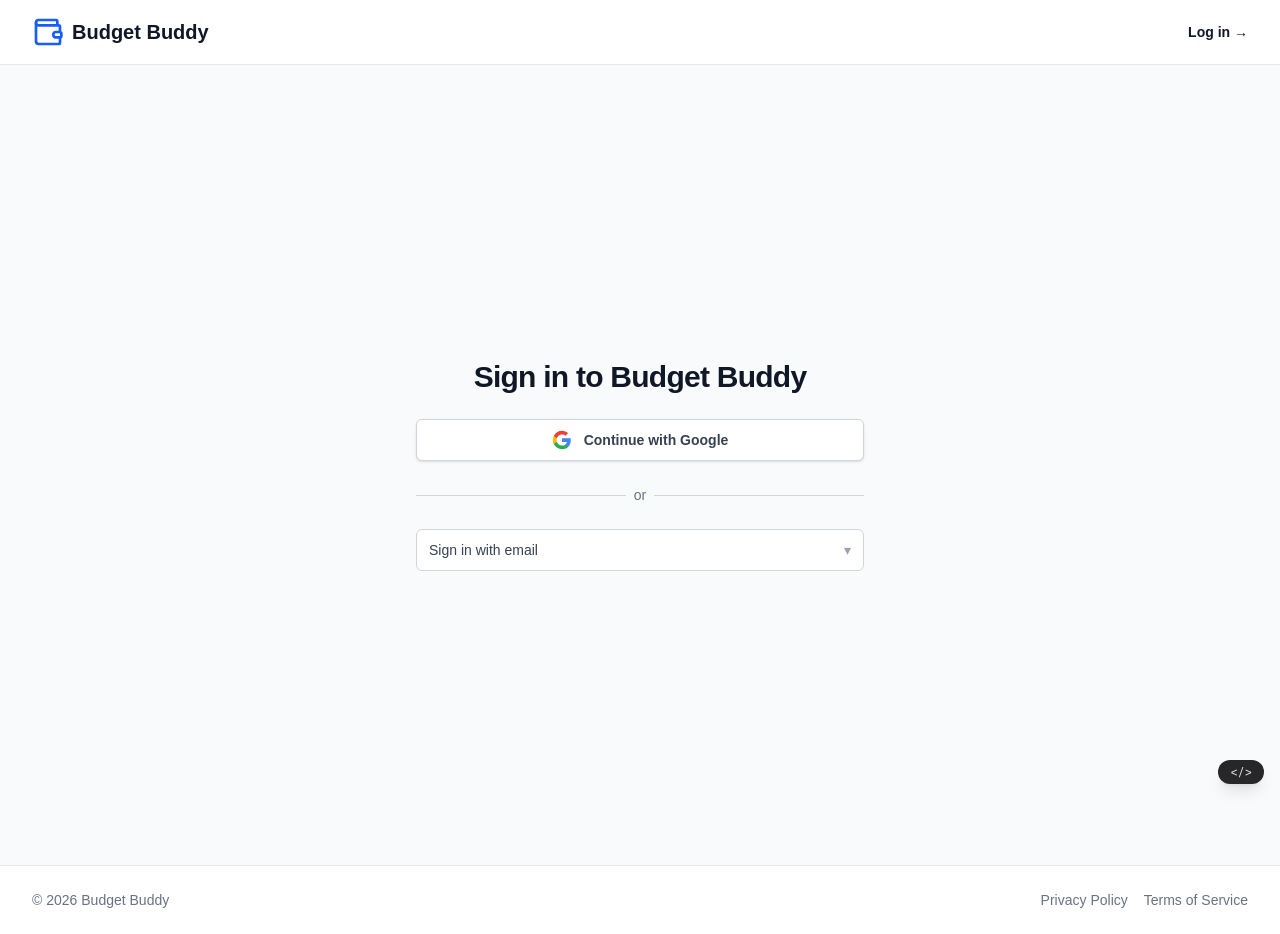
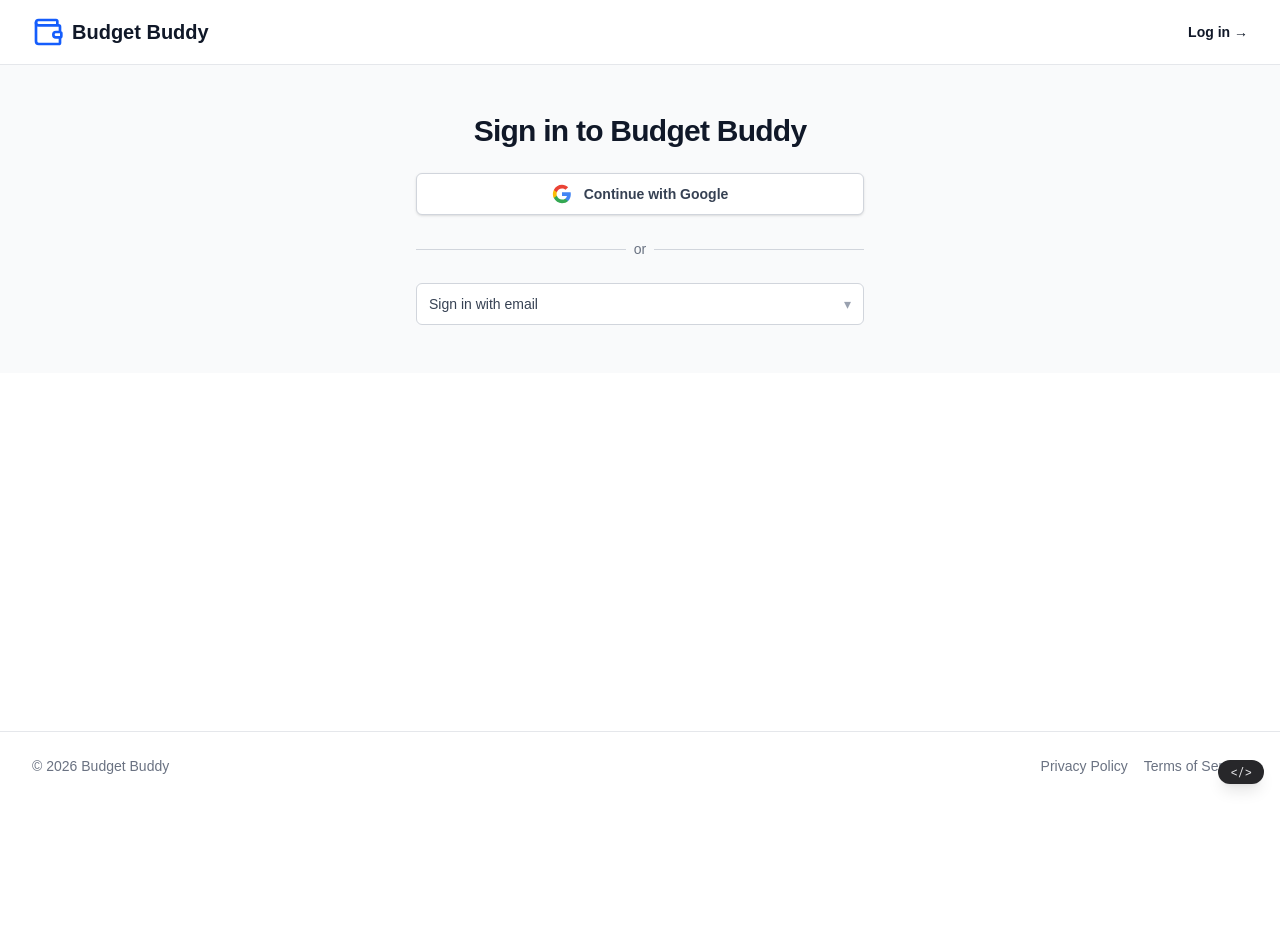
Before and after one commit to cnogueira/budget-buddy, a Next.js app: page /login in a window 1280 px wide. After the commit the page ends 800 px from the top, so only its background shows below. Built offline with nearby package versions, Linux system fonts and the light colour scheme; no server answers.

Commit message:
Fix footer hidden below fold on login, privacy, and terms pages

```diff
--- a/src/app/login/page.tsx
+++ b/src/app/login/page.tsx
@@ -72,7 +72,7 @@
     }
 
     return (
-        <div className="flex min-h-screen flex-col items-center justify-center bg-gray-50 dark:bg-black px-4 py-12 sm:px-6 lg:px-8">
+        <div className="flex min-h-full flex-col items-center justify-center bg-gray-50 dark:bg-black px-4 py-12 sm:px-6 lg:px-8">
             <div className="w-full max-w-md space-y-6">
                 <h2 className="text-center text-3xl font-bold tracking-tight text-gray-900 dark:text-zinc-50">
                     Sign in to Budget Buddy
--- a/src/app/privacy/page.tsx
+++ b/src/app/privacy/page.tsx
@@ -1,6 +1,6 @@
 export default function PrivacyPage() {
     return (
-        <div className="min-h-screen bg-gray-50 dark:bg-black px-4 py-12 sm:px-6 lg:px-8">
+        <div className="bg-gray-50 dark:bg-black px-4 py-12 sm:px-6 lg:px-8">
             <div className="mx-auto max-w-2xl space-y-8">
                 <div>
                     <h1 className="text-3xl font-bold tracking-tight text-gray-900 dark:text-zinc-50">Privacy Policy</h1>
--- a/src/app/terms/page.tsx
+++ b/src/app/terms/page.tsx
@@ -1,6 +1,6 @@
 export default function TermsPage() {
     return (
-        <div className="min-h-screen bg-gray-50 dark:bg-black px-4 py-12 sm:px-6 lg:px-8">
+        <div className="bg-gray-50 dark:bg-black px-4 py-12 sm:px-6 lg:px-8">
             <div className="mx-auto max-w-2xl space-y-8">
                 <div>
                     <h1 className="text-3xl font-bold tracking-tight text-gray-900 dark:text-zinc-50">Terms of Service</h1>
```
